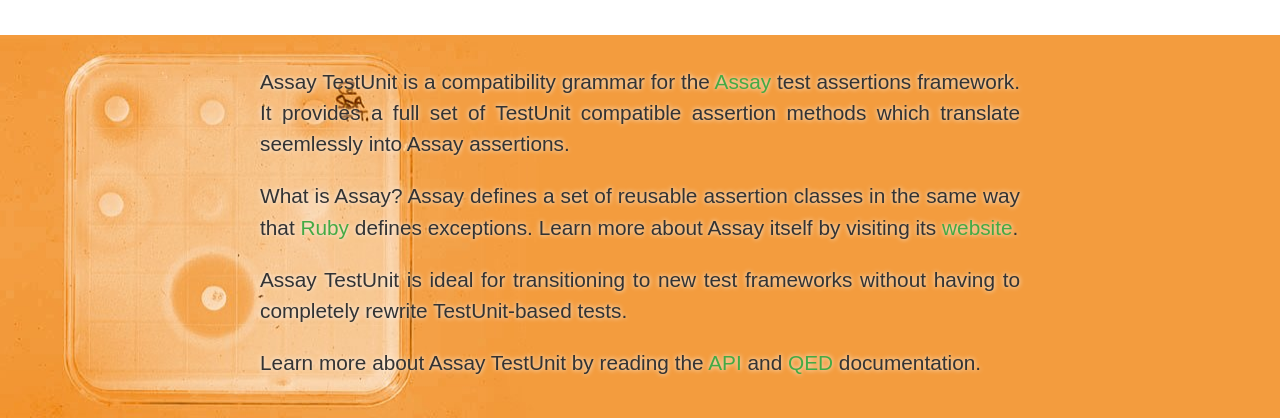
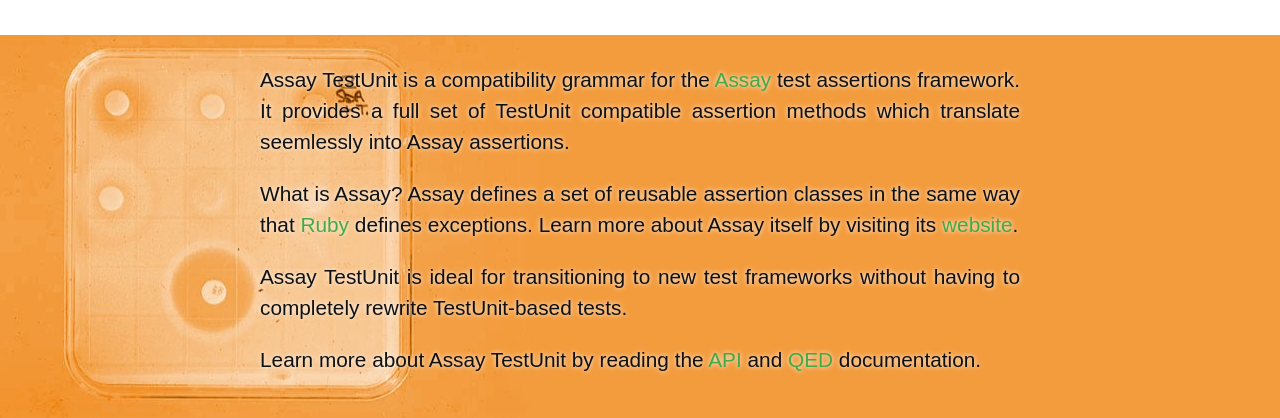
Before and after one commit to rubyworks/assay-testunit, a plain HTML site: page index.html in a window 1280 px wide. Shown: the part 226-644 px from the top of the page. Drawn offline with nearby package versions, Linux system fonts and the light colour scheme.

Commit message:
Tweak to text color.

```diff
--- a/index.html
+++ b/index.html
@@ -28,8 +28,8 @@
     #header h2 { margin: 10px 0 30px 0; padding-bottom: 10px; font-size: 22px; color: #555; font-style: italic; }
 
     #readme { background: url(assets/assay.jpg) -50px center no-repeat #f39c3e;
-              padding: 0.5em 2.5em 2em 2.5em; line-height: 1.5em; font-size: 1.3em; color: #333; }
-    #readme p { text-align: justify; text-shadow: 0px 0px 5px #fff; }
+              padding: 0.5em 2.5em 2em 2.5em;  }
+    #readme p { text-align: justify; text-shadow: 0px 0px 5px #fff; color: #111; line-height: 1.5em; font-size: 1.3em; }
     #readme a { color: #4a4; }
 
     #footer { margin-top: 0; padding: 60px 0 30px 0; text-align: center; background: white; }
```
